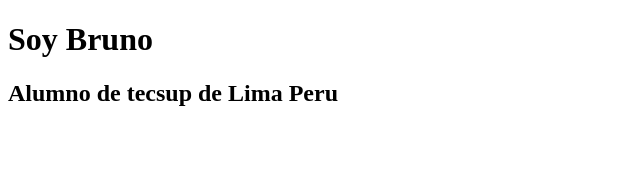
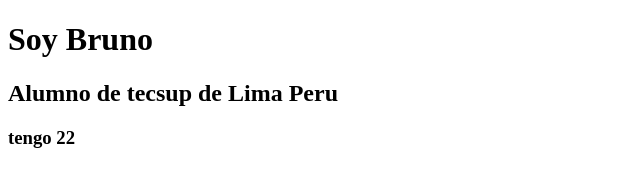
Before and after one commit to bruno192000/frontg18, a plain HTML site: page index.html in a window 1280 px wide. Shown: the full height of the page, 0-640 px from the left. Drawn offline with Linux system fonts and the light colour scheme.

Commit message:
testeo 3

```diff
--- a/index.html
+++ b/index.html
@@ -9,5 +9,6 @@
 <body>
     <h1>Soy Bruno</h1>
     <h2>Alumno de tecsup de Lima Peru</h2>
+    <h3>tengo 22</h3>
 </body>
 </html>
```
